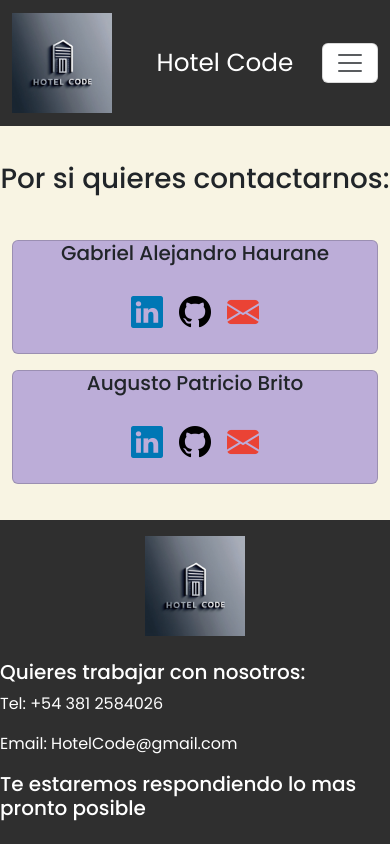
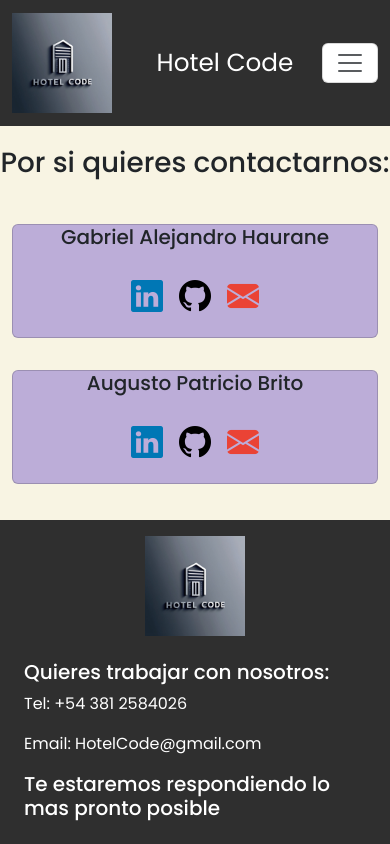
Before and after one commit to GabrielHaurane/Frontend-Proyecto-Final, a React (Vite) app: page /contacto in a window 390 px wide. Built offline with nearby package versions, Linux system fonts and the light colour scheme; no server answers.

Commit message:
arreglos en el footer y en el contacto

```diff
--- a/src/components/common/Footer.jsx
+++ b/src/components/common/Footer.jsx
@@ -2,13 +2,13 @@ import React from "react";
 import logo from "../assets/logo-hotelcode.jpg";
 
 import { useRef } from "react";
-// import emailjs from "@emailjs/browser";
+
 
 
 const Footer = () => {
   return (
-    <div className="backC py-3 d-flex justify-content-center justify-content-md-around">
-      <div className="d-flex flex-column flex-md-row justify-content-around">
+    <div className=" backC py-3 d-flex justify-content-center justify-content-md-around">
+      <div className="mx-4 d-flex flex-column flex-md-row justify-content-around">
         <div className="col-12 col-sm-6 col-md-4 d-flex justify-content-center align-self-center mb-4 mb-md-0">
         <img
           src={logo}
@@ -17,7 +17,7 @@ const Footer = () => {
           width={100}
         />
         </div>
-        <div className="col-12 col-sm-6 col-md-4">
+        <div className="col-12 col-sm-6 col-md-4 d-flex flex-column align-self-center">
           <h3 className="text-white fs-5">Quieres trabajar con nosotros:</h3>
           <div className="d-flex flex-column">
           <p className="text-white col-12">Tel: +54 381 2584026</p>
--- a/src/components/pages/Contacto.jsx
+++ b/src/components/pages/Contacto.jsx
@@ -6,7 +6,7 @@ const Contacto = () => {
     <div className="backQS flex-grow-1 d-flex flex-column justify-content-evenly align-content-center">
       <h1 className="text-center">Por si quieres contactarnos:</h1>
       <section className="container d-flex flex-wrap justify-content-around flex-column flex-md-row align-items-center">
-        <Card className="col-12 col-sm-5 mb-2 m-sm-0 backQ text-center">
+        <Card className="my-3 col-12 col-sm-5 backQ text-center">
           <Card.Title>Gabriel Alejandro Haurane</Card.Title>
           <Card.Body>
             <a href="https://www.linkedin.com/in/gabriel-haurane-b117a627b/"
@@ -35,7 +35,7 @@ const Contacto = () => {
              </a>
           </Card.Body>
         </Card>
-        <Card className="col-12 col-sm-5 mt-2 m-sm-0 backQ text-center">
+        <Card className="col-12 col-sm-5 my-3 backQ text-center">
           <Card.Title>Augusto Patricio Brito</Card.Title>
           <Card.Body>
             <a href="https://www.linkedin.com/in/augusto-brito-399a05334/"
```
